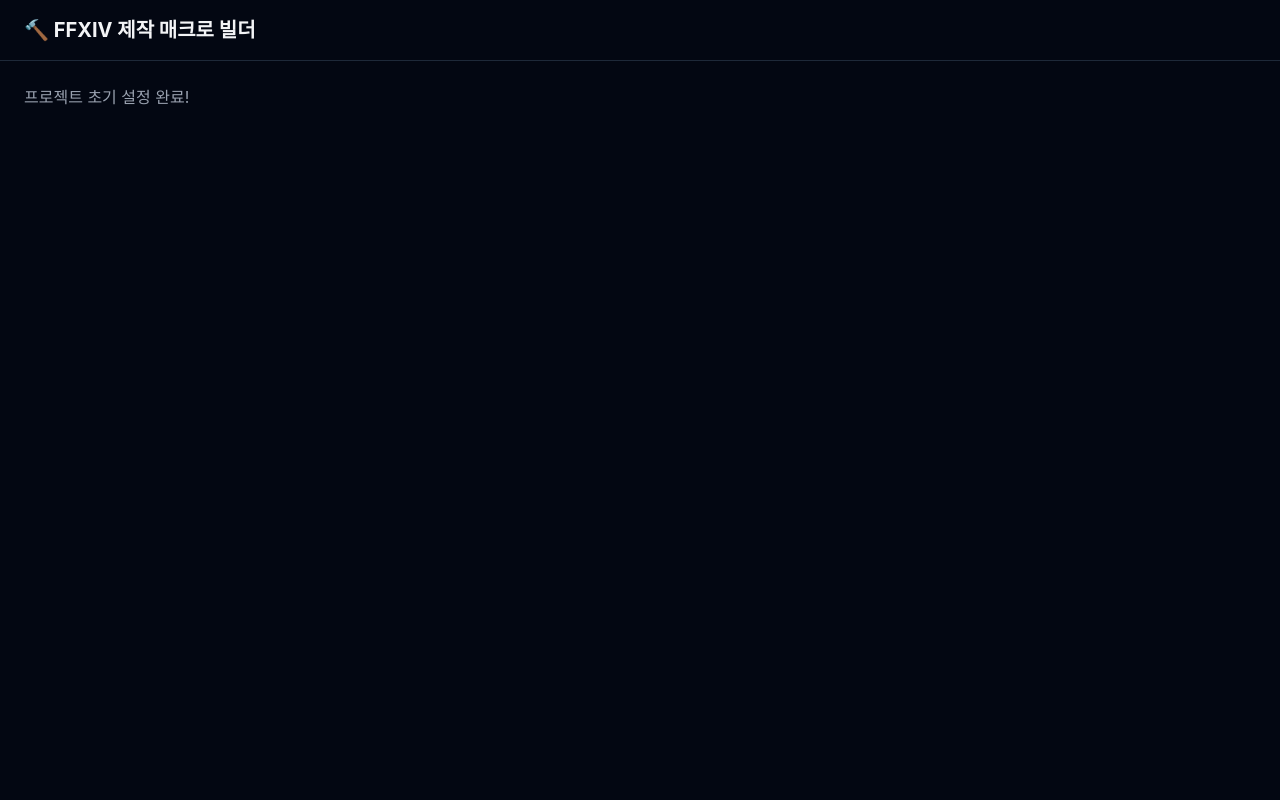
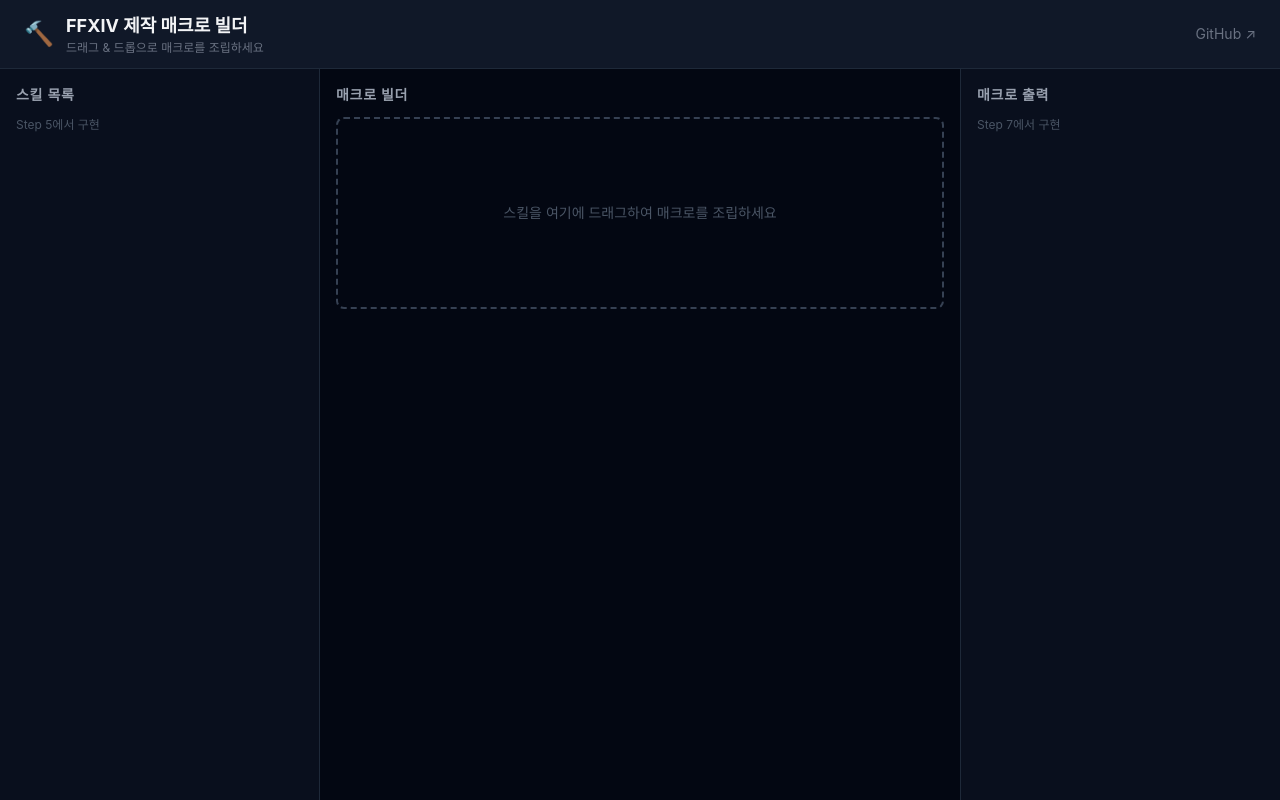
Before and after one commit to Dev-2A/ffxiv-macro-builder, a React (Vite) app: page / in a window 1280 px wide. Built offline with nearby package versions, Linux system fonts and the light colour scheme.

Commit message:
🏗️ 디렉토리 구조 스캐폴딩 + 3단 레이아웃 구성

```diff
--- a/src/App.jsx
+++ b/src/App.jsx
@@ -1,12 +1,39 @@
+import Header from "./components/layout/Header";
+
 function App() {
   return (
-    <div className="min-h-screen bg-gray-950 text-gray-100">
-      <header className="border-b border-gray-800 px-6 py-4">
-        <h1 className="text-xl font-bold">🔨 FFXIV 제작 매크로 빌더</h1>
-      </header>
-      <main className="p-6">
-        <p className="text-gray-400">프로젝트 초기 설정 완료!</p>
-      </main>
+    <div className="min-h-screen bg-gray-950 text-gray-100 flex flex-col">
+      <Header />
+
+      <div className="flex-1 flex flex-col lg:flex-row overflow-hidden">
+        {/* 좌측: 스킬 팔레트 */}
+        <aside className="w-full lg:w-80 border-b lg:border-b-0 lg:border-r border-gray-800 bg-gray-900/50 overflow-y-auto p-4">
+          <h2 className="text-sm font-semibold text-gray-400 uppercase tracking-wider mb-3">
+            스킬 목록
+          </h2>
+          <p className="text-xs text-gray-600">Step 5에서 구현</p>
+        </aside>
+
+        {/* 중앙: 매크로 빌더 */}
+        <main className="flex-1 overflow-y-auto p-4">
+          <h2 className="text-sm font-semibold text-gray-400 uppercase tracking-wider mb-3">
+            매크로 빌더
+          </h2>
+          <div className="min-h-48 rounded-lg border-2 border-dashed border-gray-700 flex items-center justify-center">
+            <p className="text-gray-600 text-sm">
+              스킬을 여기에 드래그하여 매크로를 조립하세요
+            </p>
+          </div>
+        </main>
+
+        {/* 우측: 매크로 출력 */}
+        <aside className="w-full lg:w-80 border-t lg:border-t-0 lg:border-l border-gray-800 bg-gray-900/50 overflow-y-auto p-4">
+          <h2 className="text-sm font-semibold text-gray-400 uppercase tracking-wider mb-3">
+            매크로 출력
+          </h2>
+          <p className="text-xs text-gray-600">Step 7에서 구현</p>
+        </aside>
+      </div>
     </div>
   );
 }
--- /dev/null
+++ b/src/components/layout/Header.jsx
@@ -0,0 +1,25 @@
+export default function Header() {
+  return (
+    <header className="border-b border-gray-800 bg-gray-900 px-6 py-3 flex items-center justify-between">
+      <div className="flex items-center gap-3">
+        <span className="text-2xl">🔨</span>
+        <div>
+          <h1 className="text-lg font-bold text-gray-100">
+            FFXIV 제작 매크로 빌더
+          </h1>
+          <p className="text-xs text-gray-500">
+            드래그 &amp; 드롭으로 매크로를 조립하세요
+          </p>
+        </div>
+      </div>
+      <a
+        href="https://github.com/Dev-2A/ffxiv-macro-builder"
+        target="_blank"
+        rel="noopener noreferrer"
+        className="text-gray-500 hover:text-gray-300 transition-colors text-sm"
+      >
+        GitHub ↗
+      </a>
+    </header>
+  );
+}
```
